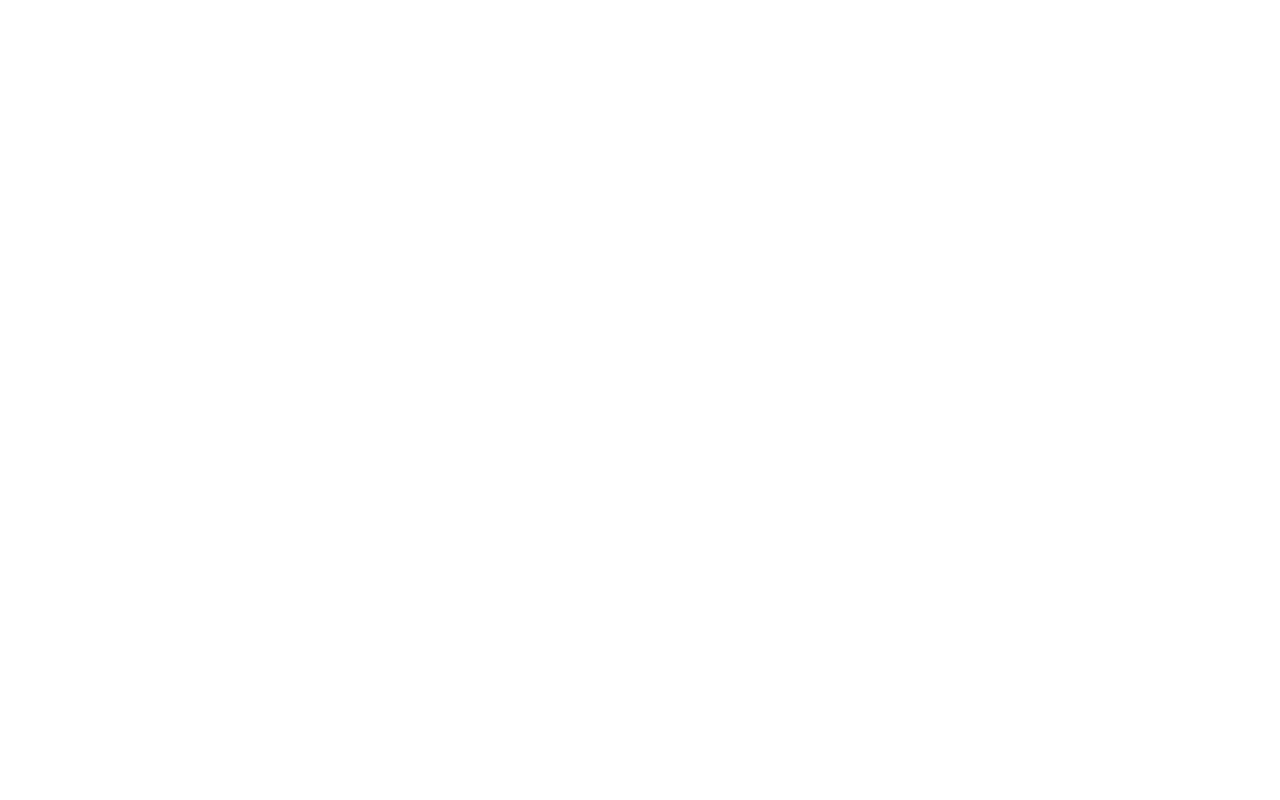
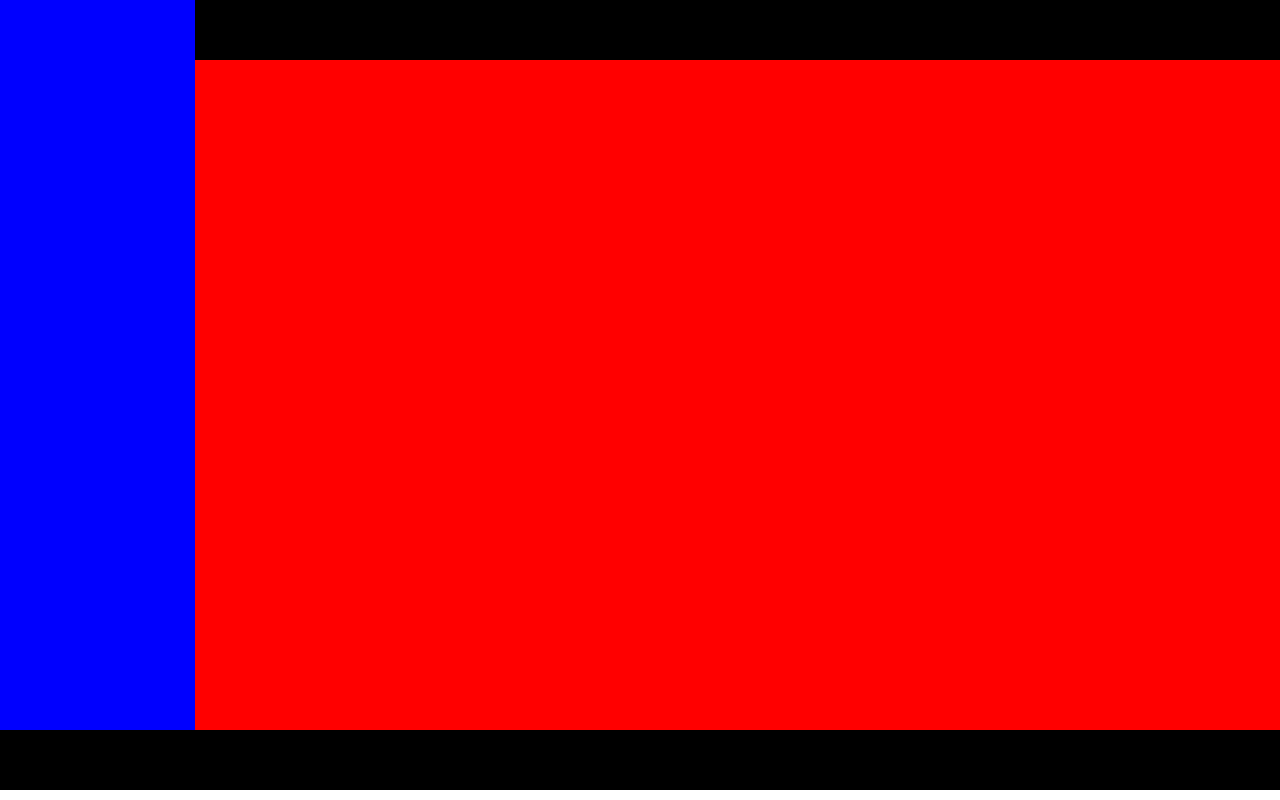
Before and after one commit to asiavenditti/html-css-spotifyweb, a plain HTML site: page index.html in a window 1280 px wide. Drawn offline with Linux system fonts and the light colour scheme.

Commit message:
fix: correct box-sizing property and enhance layout structure

```diff
--- a/css/style.css
+++ b/css/style.css
@@ -2,5 +2,73 @@
 * {
     margin: 0;
     padding: 0;
-    box-sizing: 0;
+    box-sizing: border-box;
 }
+
+/* Utils */
+
+.wrapper {
+    height: 100vh;
+
+}
+
+
+.container {
+    width: 90%;
+    max-width: 1440px;
+
+}
+
+.d-flex {
+    display: flex;
+}
+
+
+
+/* Generics */
+
+.top {
+    height: calc(100% - 70px);
+    background-color: red;
+    overflow y: auto;
+
+
+    .sidebar {
+        width: 230px;
+        background-color: blue;
+    }
+
+    .main-card {
+        width: 100%;
+
+
+        .navbar {
+            height: 60px;
+            background-color: black;
+        }
+
+
+    }
+
+
+}
+
+
+.bottom {
+    background: black;
+    height: 60px;
+}
+
+
+
+
+/* RESPONSIVE */
+
+
+/* Responsive Mobile XS 552PX */
+
+@media screen and (max-width: 552px) {
+    .top .sidebar {
+        width: 50px;
+    }
+}
--- a/index.html
+++ b/index.html
@@ -9,6 +9,19 @@
 </head>
 
 <body>
+    <div class="wrapper">
+        <div class="top d-flex">
+            <aside class="sidebar">
+
+            </aside>
+            <div class="main-card">
+                <nav class="navbar">
+
+                </nav>
+            </div>
+        </div>
+        <div class="bottom">bottom</div>
+    </div>
 
 </body>
 
```
